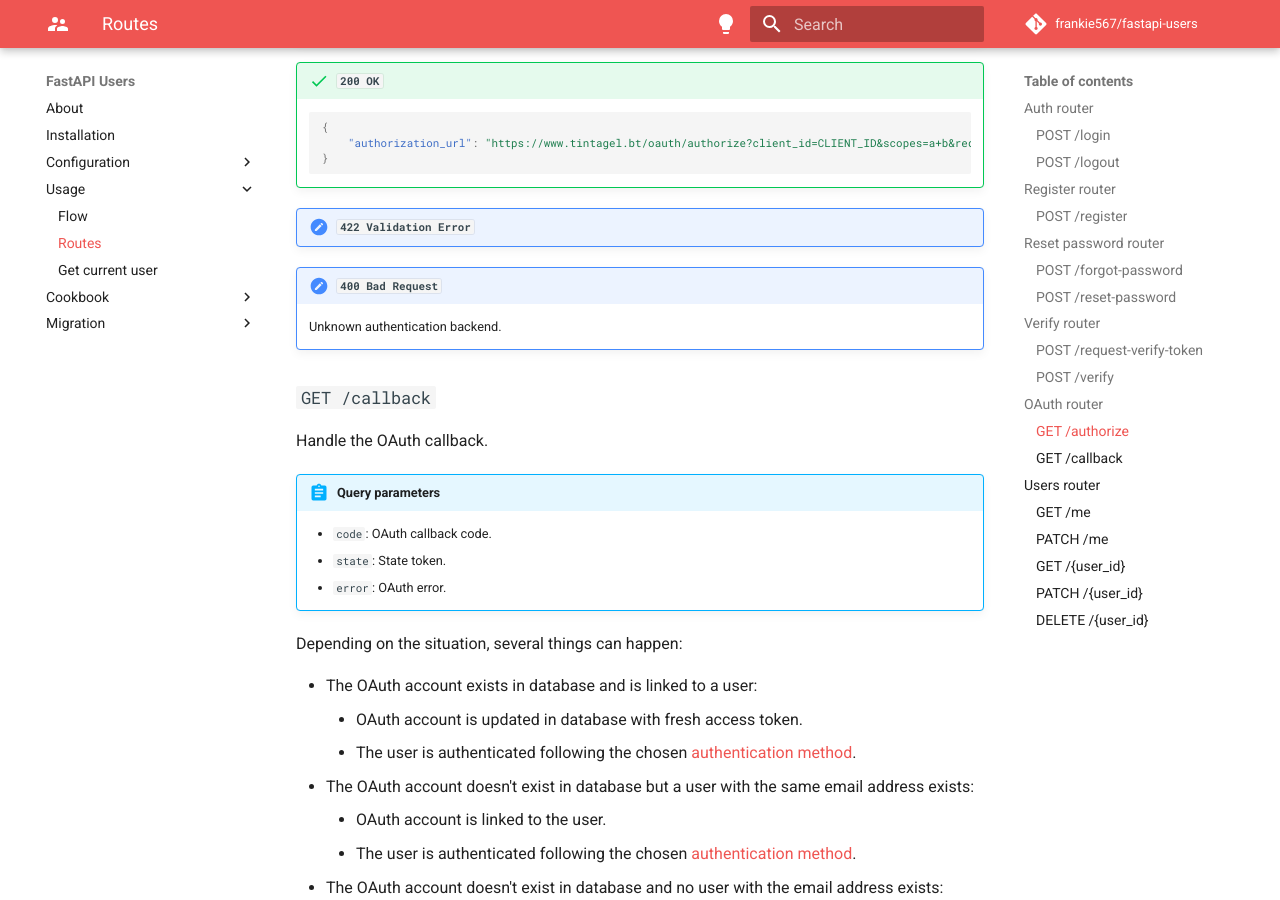
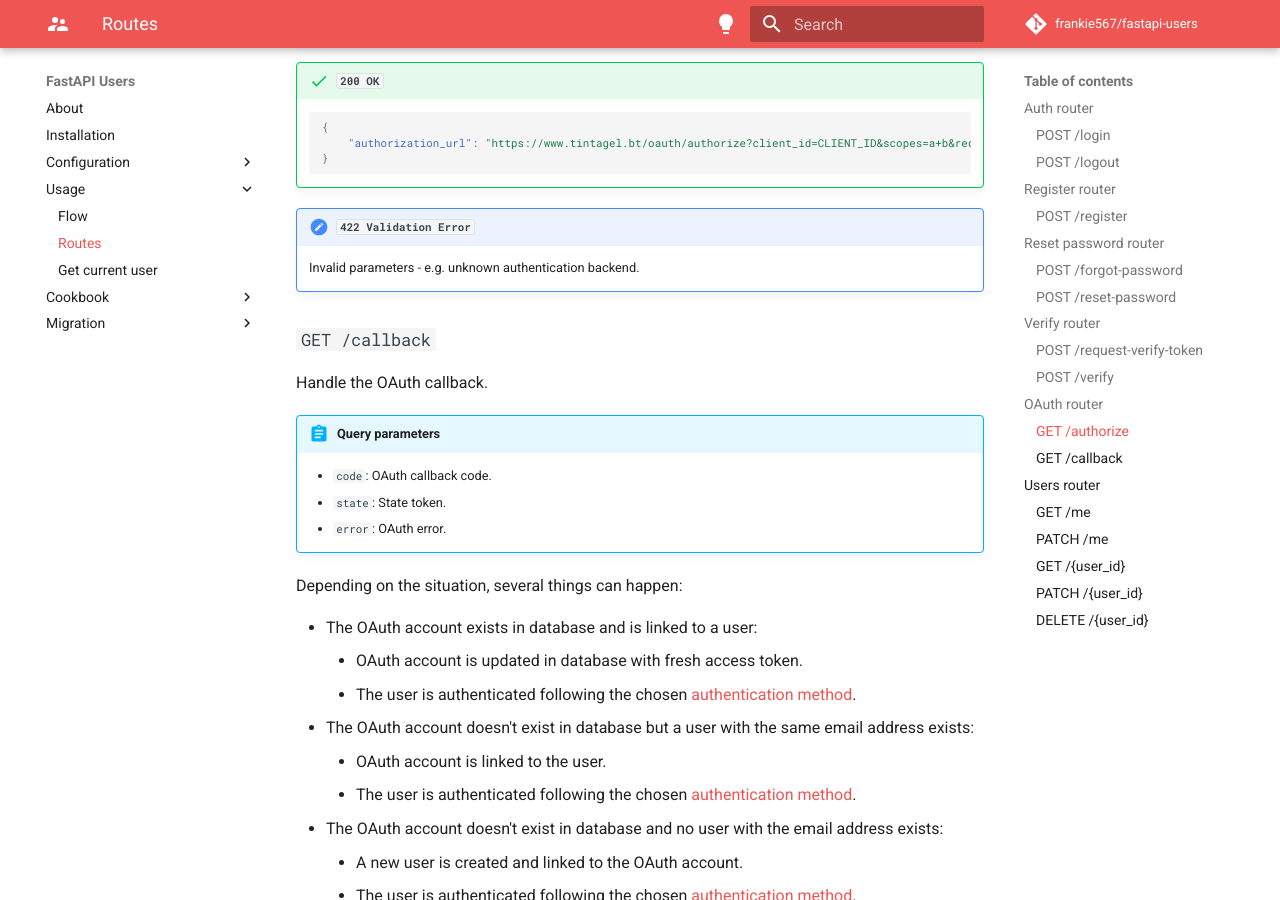
Before and after one commit to fastapi-users/fastapi-users, an MkDocs documentation site: the page built from docs/usage/routes.md, in a window 1280 px wide and 900 px high, scrolled down 5452 px. Built offline with MkDocs 1.6.1 and Material for MkDocs 9.7.7, drawn with Linux system fonts in a browser that asks for light colours; comment, search, counter and statistics services are not loaded.

Commit message:
Updated OAuth2 authorize url docs
- /authorize now returns 422 instead of 400 for an invalid authentication backend

````diff
--- a/docs/usage/routes.md
+++ b/docs/usage/routes.md
@@ -229,9 +229,7 @@ Return the authorization URL for the OAuth service where you should redirect you
     ```
 
 !!! fail "`422 Validation Error`"
-
-!!! fail "`400 Bad Request`"
-    Unknown authentication backend.
+    Invalid parameters - e.g. unknown authentication backend.
 
 ### `GET /callback`
 
````
